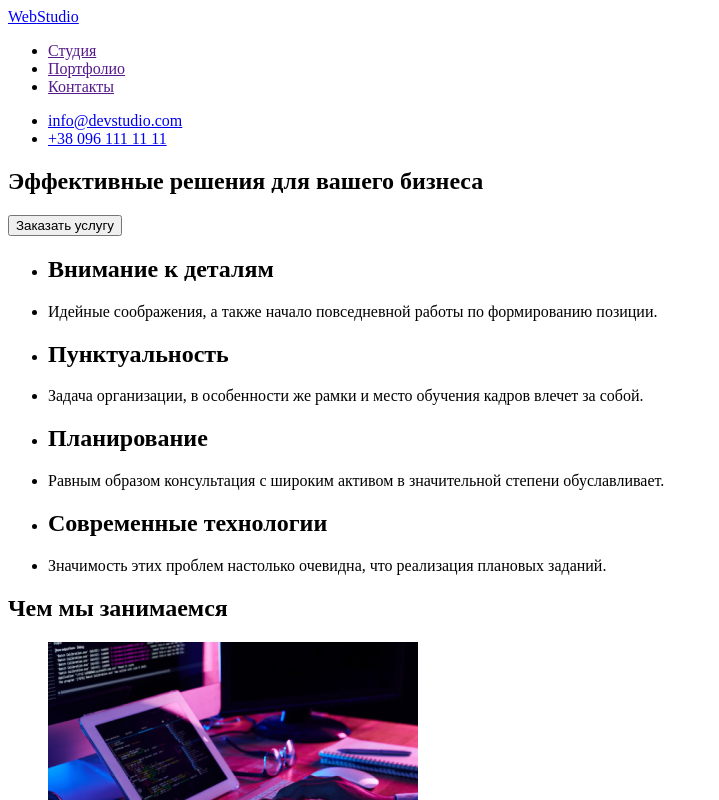
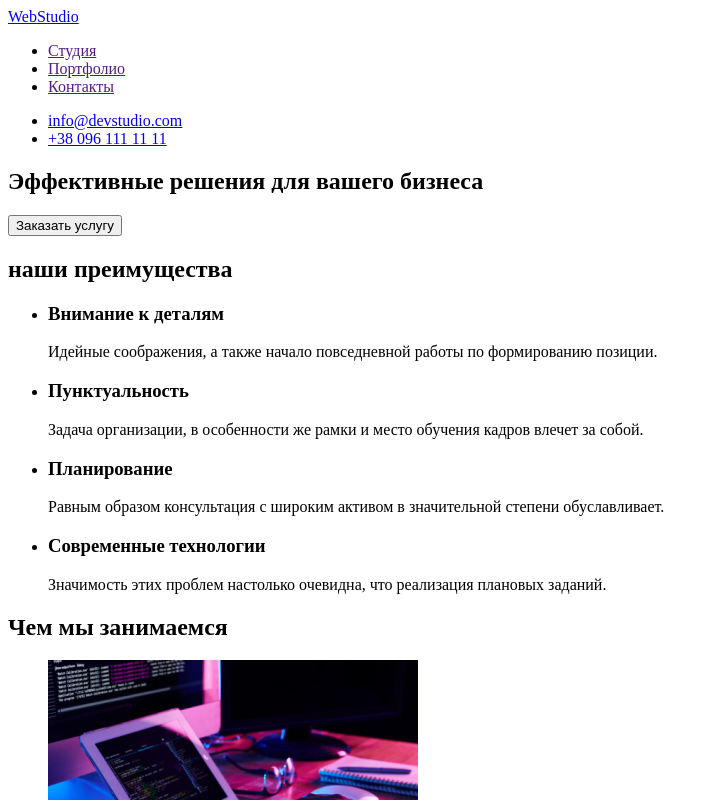
Before and after one commit to alexanderyar/goit-markup-hw-01, a plain HTML site: page index.html in a window 1280 px wide. Shown: the top 800 px of the page, without its empty margins (0-719 px from the left). Drawn offline with Linux system fonts and the light colour scheme.

Commit message:
HW_fix_v1.1

```diff
--- a/index.html
+++ b/index.html
@@ -23,21 +23,27 @@
      </ul>
     </header>
     <main>
-        <!-- hero + advantages together -->
         <section>
             <h1>Эффективные решения для вашего бизнеса</h1>
             <button type="button">Заказать услугу</button>
+        </section>
+        <section>
+            <!-- header will be hidden -->
+            <h2>наши преимущества</h2>
             <ul>
-                <li><h2>Внимание к деталям</h2></li>
-                <li><p>Идейные соображения, а также начало повседневной работы по формированию позиции.</p></li>
-                <li><h2>Пунктуальность</h2></li>
-                <li>Задача организации, в особенности же рамки и место обучения кадров влечет за собой.</li>
-                <li><h2>Планирование</h2></li>
-                <li>Равным образом консультация с широким активом в значительной степени обуславливает.</li>
-                <li><h2>Современные технологии</h2></li>
-                <li>Значимость этих проблем настолько очевидна, что реализация плановых заданий.</li>
+                <li><h3>Внимание к деталям</h3><p>Идейные соображения, а также начало повседневной работы по формированию позиции.</p>
+                </li>
+                <li><h3>Пунктуальность</h3>
+                    <p>Задача организации, в особенности же рамки и место обучения кадров влечет за собой.</p>
+                </li>
+                <li><h3>Планирование</h3>
+                    <p>Равным образом консультация с широким активом в значительной степени обуславливает.</p>
+                </li>
+                <li><h3>Современные технологии</h3>
+                    <p>Значимость этих проблем настолько очевидна, что реализация плановых заданий.</p>
+                </li>
             </ul>
-        </section>
+            </section>
         <!-- our services -->
         <section>
             <h2>Чем мы занимаемся</h2>
@@ -63,7 +69,10 @@
             <!-- added div for css -->
         <div>
         <a href="./index.html"><span style="color:blue">Web</span>Studio</a>
-        <address>г. Киев, пр-т Леси Украинки, 26 <br>info@example.com<br>+38 099 111 11 11</address>
+        <address>г. Киев, пр-т Леси Украинки, 26
+             <a href="mailto:info@example.com">info@example.com</a>
+            <a href="tel:+38 099 111 11 11">+38 099 111 11 11</a>
+            </address>
         </div>
     </footer>
 </body>
```
